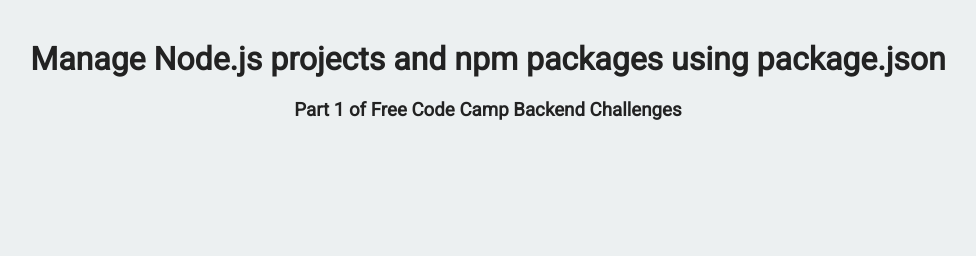
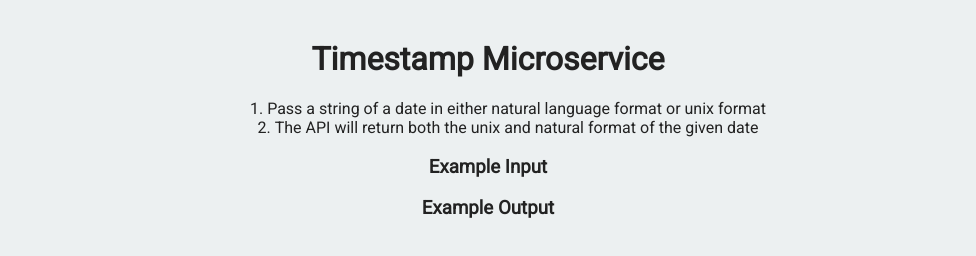
Before and after one commit to JaredPresnell/timestamp-api-FCC, a website: page views/index.html in a window 1280 px wide. Shown: the whole page, without its empty margins (152-1128 px from the left). Drawn offline with Linux system fonts and the light colour scheme.

Commit message:
Checkpoint

```diff
--- a/package.json
+++ b/package.json
@@ -1,7 +1,7 @@
 {
   "name": "fcc-learn-npm-package-json",
   "dependencies": {
-		"express": "^4.14.0"
+    "express": "^4.15.3"
   },
   "main": "server.js",
   "scripts": {
--- a/views/index.html
+++ b/views/index.html
@@ -2,7 +2,7 @@
 <html>
 
    <head>
-      <title>Backend Challenges | Free Code Camp</title>
+      <title>Timestamp Microservice</title>
       <link rel="shortcut icon" href="https://cdn.hyperdev.com/us-east-1%3A52a203ff-088b-420f-81be-45bf559d01b1%2Ffavicon.ico" type="image/x-icon"/>
       <link href="https://fonts.googleapis.com/css?family=Roboto" rel="stylesheet" type="text/css">
       <link href="/public/style.css" rel="stylesheet" type="text/css">
@@ -10,8 +10,15 @@
 
    <body>
       <div class="container">
-         <h1>Manage Node.js projects and npm packages using package.json</h1>
-         <h3>Part 1 of Free Code Camp Backend Challenges</h3>
+         <h1>Timestamp Microservice</h1>
+        <ol>
+          <li>Pass a string of a date in either natural language format or unix format</li>
+          <li>The API will return both the unix and natural format of the given date</li>
+        </ol>
+         <h3>Example Input</h3>
+        <h3>
+          Example Output
+        </h3>
       </div>
    </body>
 
```
Lines whose indentation alone changed are shown as unchanged.
